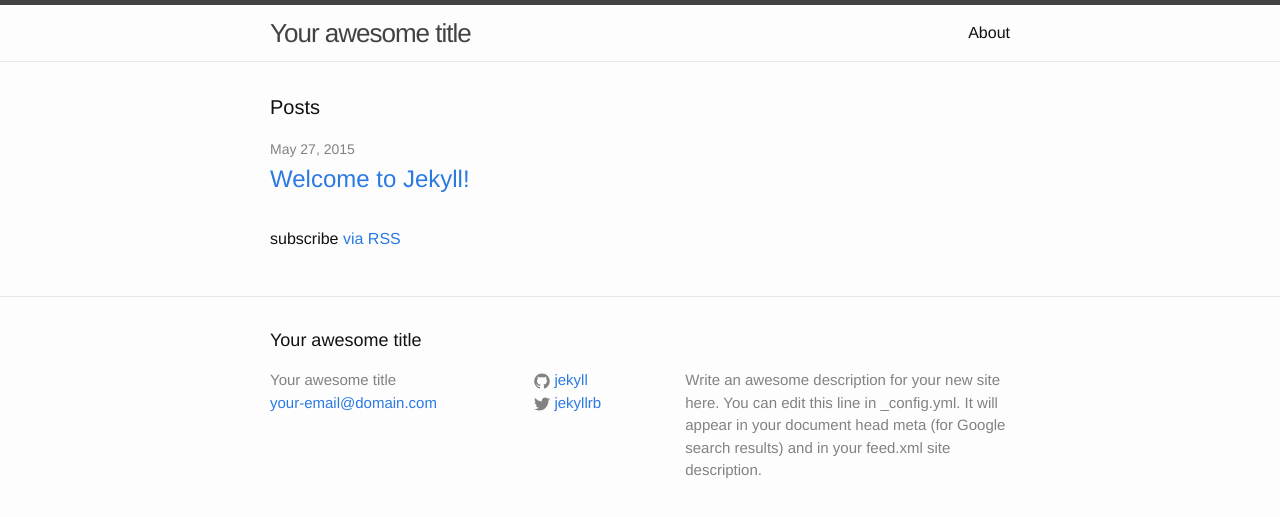
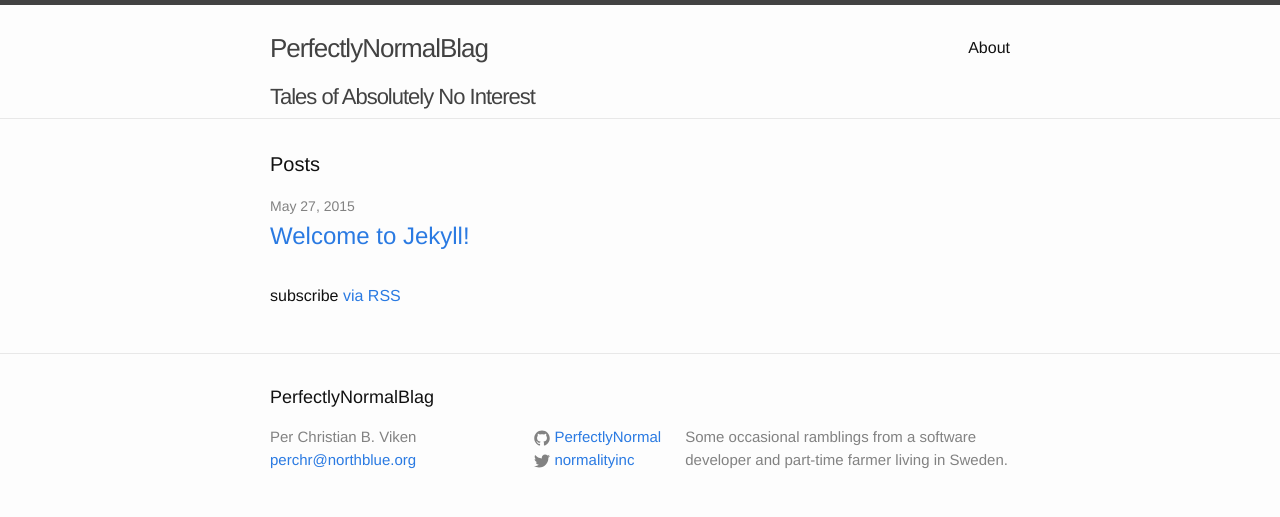
Before and after one commit to PerfectlyNormal/eastblue-blag, a Jekyll site: the page built from index.html, in a window 1280 px wide. Shown: the top 517 px of the page. Built offline with Jekyll 4.4.1, drawn with Linux system fonts in a browser that asks for light colours.

Commit message:
Layout and configuration tweaks

```diff
--- a/_config.yml
+++ b/_config.yml
@@ -1,14 +1,17 @@
 # Site settings
-title: Your awesome title
-email: your-email@domain.com
+title: PerfectlyNormalBlag
+subtitle: Tales of Absolutely No Interest
+name: Per Christian B. Viken
+email: perchr@northblue.org
 description: > # this means to ignore newlines until "baseurl:"
-  Write an awesome description for your new site here. You can edit this
-  line in _config.yml. It will appear in your document head meta (for
-  Google search results) and in your feed.xml site description.
-baseurl: "" # the subpath of your site, e.g. /blog/
-url: "http://yourdomain.com" # the base hostname & protocol for your site
-twitter_username: jekyllrb
-github_username:  jekyll
+  Some occasional ramblings from a software developer and part-time farmer
+  living in Sweden.
+baseurl: "/blag" # the subpath of your site, e.g. /blog/
+url: "https://eastblue.org" # the base hostname & protocol for your site
+image_url: "/blag/images"
+twitter_username: normalityinc
+github_username:  PerfectlyNormal
+permalink: /:year/:title.html
 
 # Build settings
 markdown: kramdown
--- a/_includes/footer.html
+++ b/_includes/footer.html
@@ -7,7 +7,7 @@
     <div class="footer-col-wrapper">
       <div class="footer-col  footer-col-1">
         <ul class="contact-list">
-          <li>{{ site.title }}</li>
+          <li>{{ site.name }}</li>
           <li><a href="mailto:{{ site.email }}">{{ site.email }}</a></li>
         </ul>
       </div>
--- a/_includes/header.html
+++ b/_includes/header.html
@@ -2,7 +2,7 @@
 
   <div class="wrapper">
 
-    <a class="site-title" href="{{ site.baseurl }}/">{{ site.title }}</a>
+    <h1><a class="site-title" href="{{ site.baseurl }}/">{{ site.title }}</a></h1>
 
     <nav class="site-nav">
       <a href="#" class="menu-icon">
@@ -22,6 +22,8 @@
       </div>
     </nav>
 
+    <h2 class="site-subtitle">{{site.subtitle}}</h2>
+
   </div>
 
 </header>
--- a/_sass/_layout.scss
+++ b/_sass/_layout.scss
@@ -10,7 +10,7 @@
     position: relative;
 }
 
-.site-title {
+.site-title, .site-subtitle {
     font-size: 26px;
     line-height: 56px;
     letter-spacing: -1px;
@@ -21,6 +21,12 @@
     &:visited {
         color: $grey-color-dark;
     }
+}
+
+.site-subtitle {
+  clear: left;
+  font-size: 22px;
+  line-height: 42px;
 }
 
 .site-nav {
```
